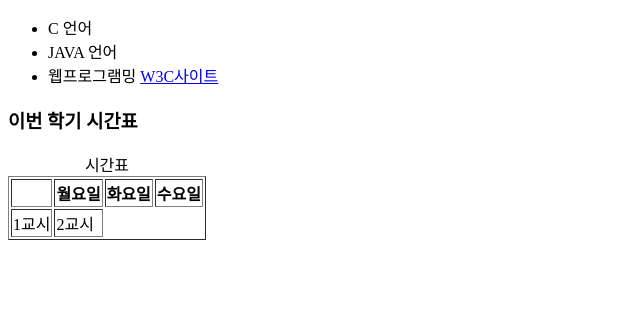
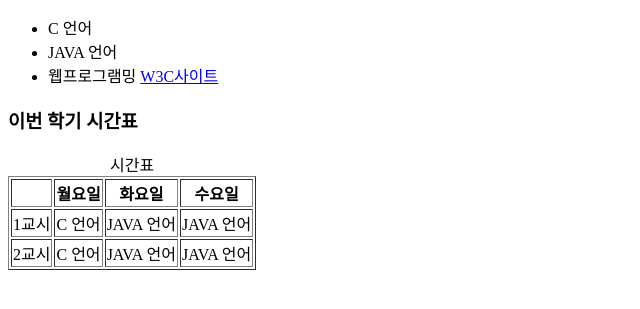
Before and after one commit to zyofred/zyofred.github.io, a plain HTML site: page index.html in a window 1280 px wide. Shown: the part 209-518 px from the top of the page, without its empty margins (0-640 px from the left). Drawn offline with Linux system fonts and the light colour scheme.

Commit message:
Update index.html

```diff
--- a/index.html
+++ b/index.html
@@ -36,7 +36,16 @@
 
 <tr>
 <td>1교시</td>
+<td>C 언어</td>
+<td>JAVA 언어</td>
+<td>JAVA 언어</td>
+</tr>
+
+<tr>
 <td>2교시</td>
+<td>C 언어</td>
+<td>JAVA 언어</td>
+<td>JAVA 언어</td>
 </tr>
 
 </body>
```
